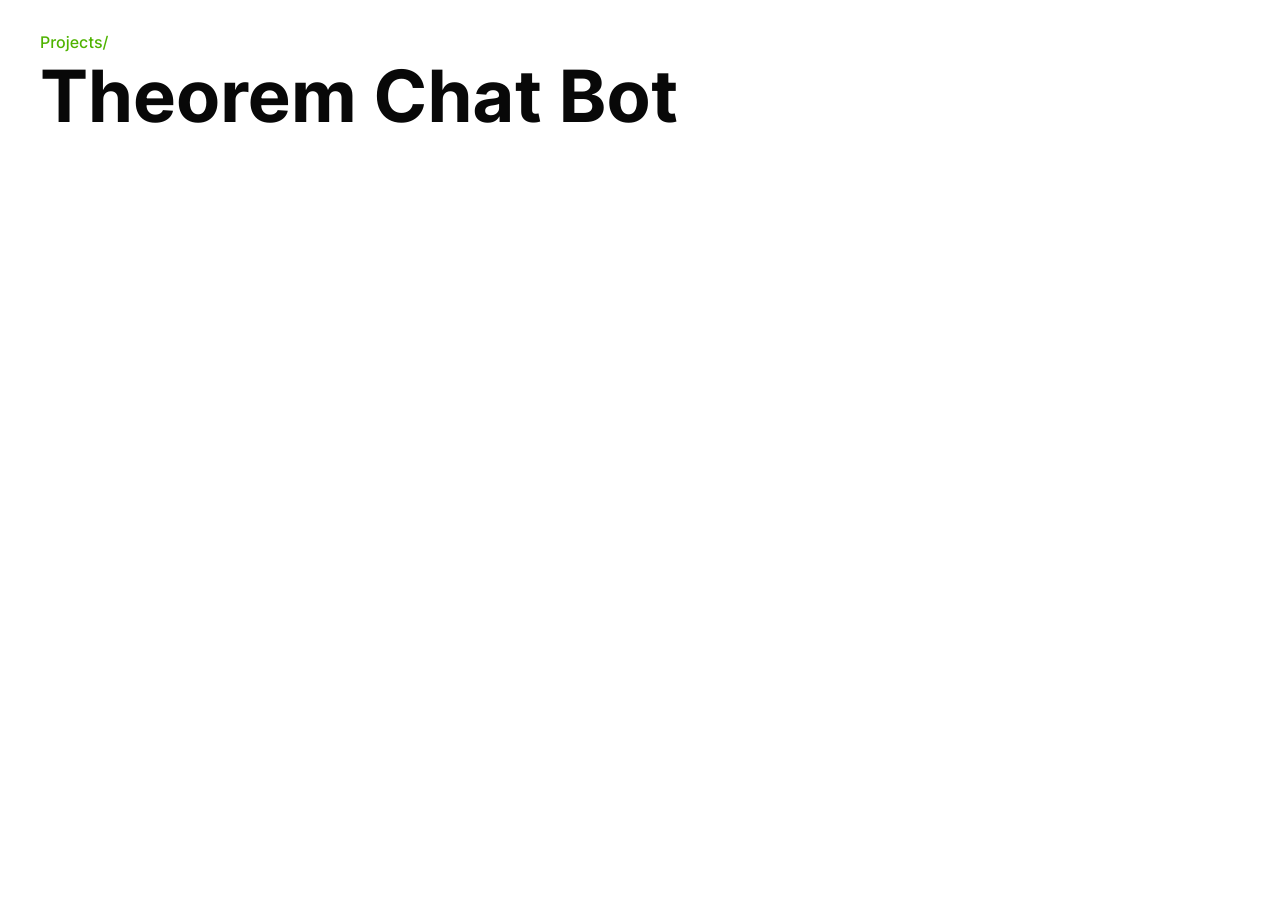
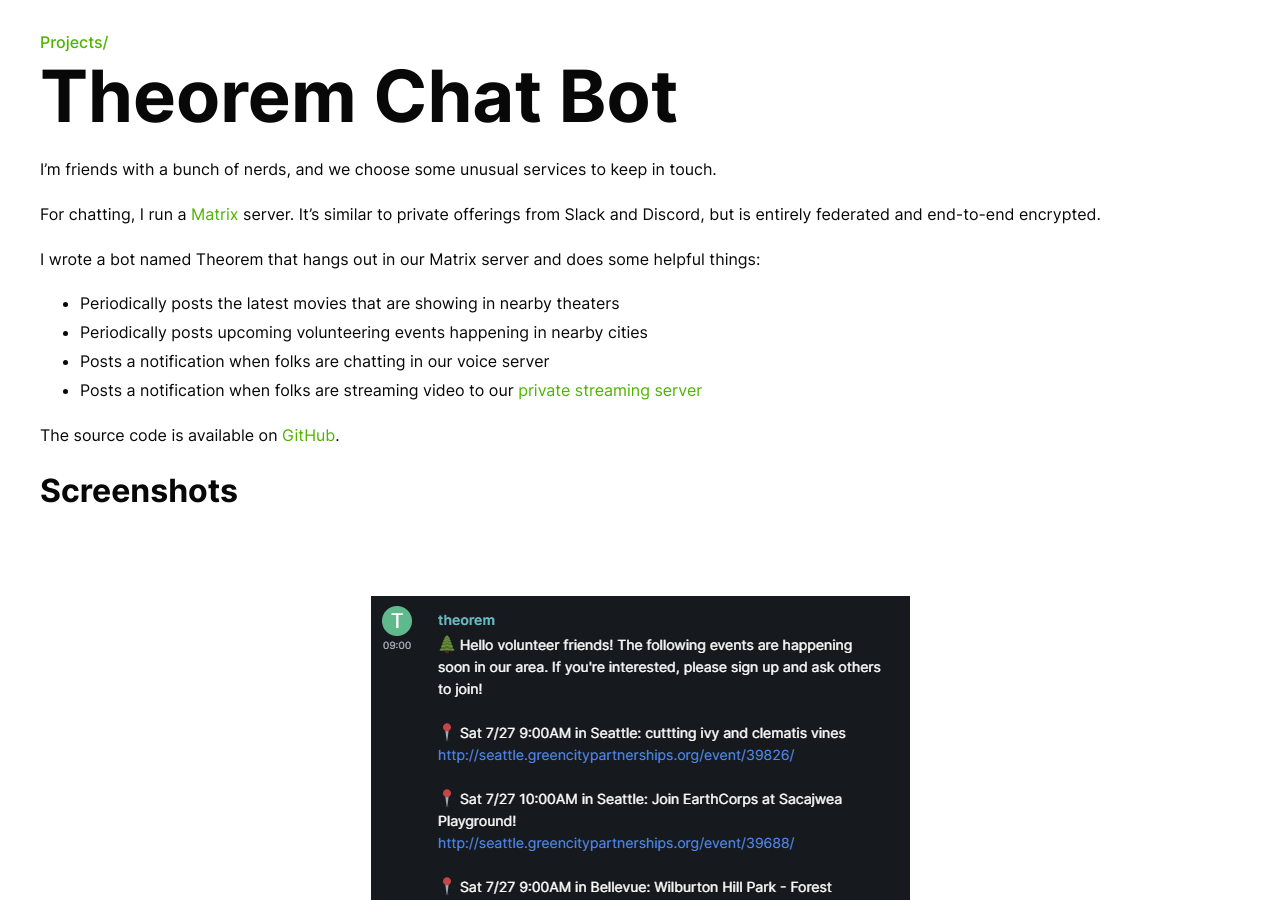
Before and after one commit to haydenmc/haydenmc.github.io, a Jekyll site: the page built from _projects/2016-Theorem-Chat-Bot.md, in a window 1280 px wide and 900 px high. Built offline with Jekyll 4.4.1, drawn with Linux system fonts in a browser that asks for light colours.

Commit message:
Theorem chat bot

```diff
--- a/_projects/2016-Theorem-Chat-Bot.md
+++ b/_projects/2016-Theorem-Chat-Bot.md
@@ -5,3 +5,28 @@ date: 2016-05-23
 description: A wrote a chat bot with a bunch of helpful features for the group chat I use with my friends.
 icon: chat-bot.svg
 ---
+
+I'm friends with a bunch of nerds, and we choose some unusual services to keep
+in touch.
+
+For chatting, I run a [Matrix](https://matrix.org/) server. It's similar to
+private offerings from Slack and Discord, but is entirely federated and
+end-to-end encrypted.
+
+I wrote a bot named Theorem that hangs out in our Matrix server and does some
+helpful things:
+
+ - Periodically posts the latest movies that are showing in nearby theaters
+ - Periodically posts upcoming volunteering events happening in nearby cities
+ - Posts a notification when folks are chatting in our voice server
+ - Posts a notification when folks are streaming video to our
+   [private streaming server]({% link _projects/2024-EzStream.md %})
+
+The source code is available on
+[GitHub](https://github.com/haydenmc/TheoremChatBot).
+
+# Screenshots
+
+![Screenshot of Theorem listing volunteering events](/assets/images/projects/2016-theorem-volunteering.png)
+
+![Screenshot of Theorem listing upcoming theater showings](/assets/images/projects/2016-theorem-movies.png)
```
Also changed, not shown: assets/images/projects/2016-theorem-movies.png (added), assets/images/projects/2016-theorem-volunteering.png (added).
